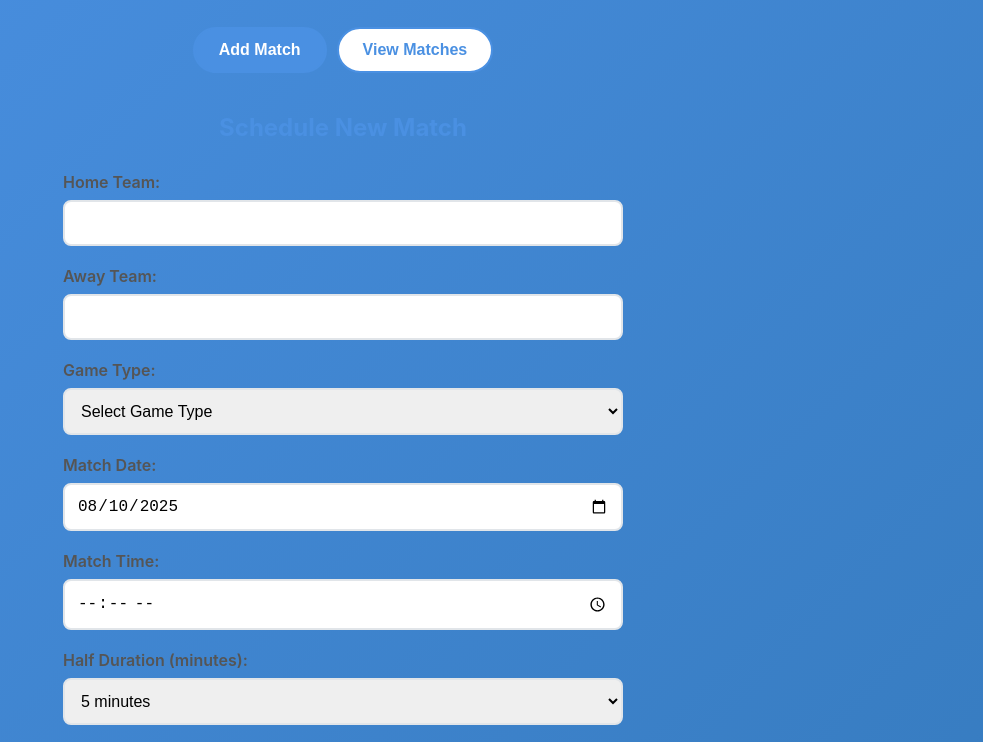
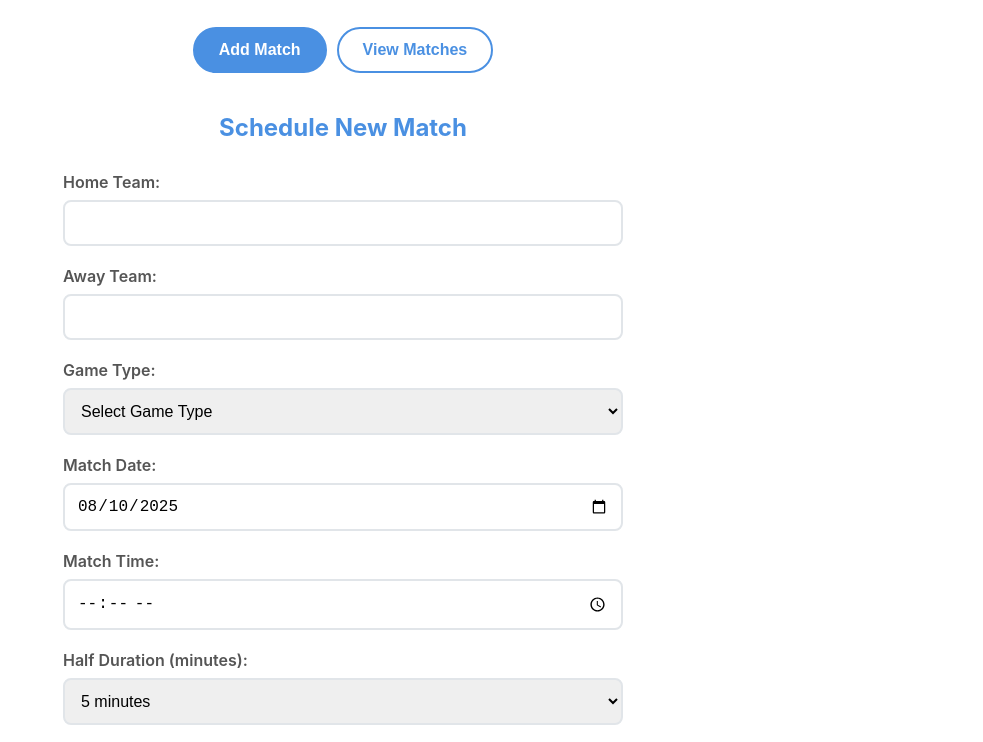
Before and after one commit to gally74/gaa-match-scheduler, a plain HTML site: page index.html in a window 1280 px wide. Shown: the part 103-845 px from the top of the page, without its empty margins (297-1280 px from the left). Drawn offline with Linux system fonts and the light colour scheme.

Commit message:
Add files via upload

```diff
--- a/styles.css
+++ b/styles.css
@@ -7,7 +7,7 @@
 
 body {
     font-family: -apple-system, BlinkMacSystemFont, 'Segoe UI', Roboto, Oxygen, Ubuntu, Cantarell, sans-serif;
-    background: linear-gradient(135deg, #4a90e2 0%, #357abd 100%);
+    background: #ffffff;
     min-height: 100vh;
     color: #333;
 }
```
